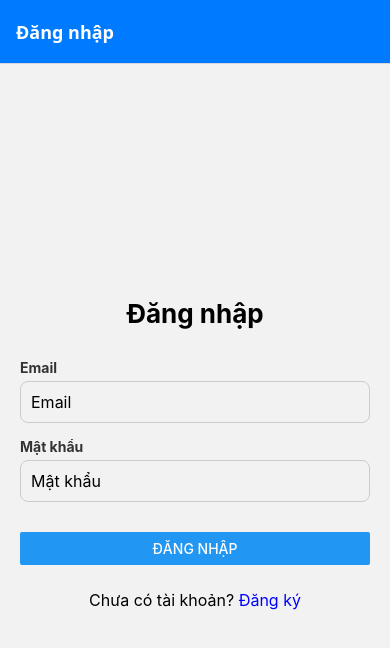
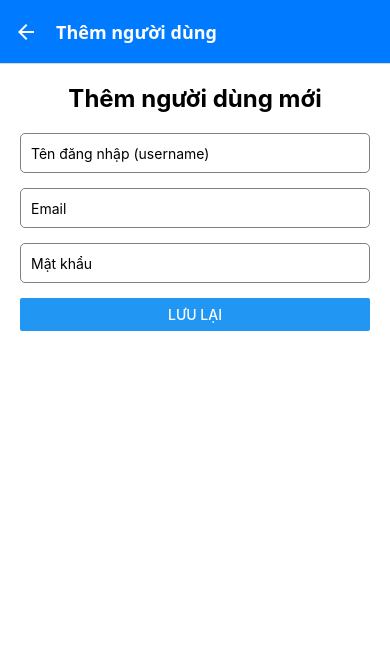
Before and after one commit to longdn81/user-mangagement, a React Native app: screen /AddUser in a window 390 px wide. Shown: the top 648 px of the page. Built offline with nearby package versions, Linux system fonts and the light colour scheme.

Commit message:
addUserScreen

```diff
--- a/navigation/AppNavigator.tsx
+++ b/navigation/AppNavigator.tsx
@@ -5,7 +5,7 @@ import { createNativeStackNavigator } from "@react-navigation/native-stack";
 import LoginScreen from "../screens/LoginScreen";
 // import RegisterScreen from "../screens/RegisterScreen";
 import UserListScreen from "../screens/UserListScreen";
-// import AddUserScreen from "../screens/AddUserScreen";
+import AddUserScreen from "../screens/AddUserScreen";
 import EditUserScreen from "../screens/EditUserScreen";
 
 const Stack = createNativeStackNavigator();
@@ -36,11 +36,11 @@ export default function AppNavigator() {
           component={UserListScreen}
           options={{ title: "Danh sách người dùng" }}
         />
-        {/* <Stack.Screen
+        <Stack.Screen
           name="AddUser"
           component={AddUserScreen}
           options={{ title: "Thêm người dùng" }}
-        /> */}
+        />
         <Stack.Screen
           name="EditUser"
           component={EditUserScreen}
--- a/package.json
+++ b/package.json
@@ -9,6 +9,7 @@
     "web": "expo start --web"
   },
   "dependencies": {
+    "@expo/vector-icons": "^15.0.3",
     "@react-navigation/native": "^7.1.19",
     "@react-navigation/native-stack": "^7.6.1",
     "expo": "~54.0.20",
--- /dev/null
+++ b/screens/AddUserScreen.tsx
@@ -0,0 +1,107 @@
+import React, { useState } from "react";
+import {
+  View,
+  Text,
+  TextInput,
+  Button,
+  StyleSheet,
+  Alert,
+} from "react-native";
+import { getDatabase, ref, push, set } from "firebase/database";
+import { getApp } from "firebase/app";
+
+export default function AddUserScreen({ navigation }: any) {
+  const [username, setUsername] = useState("");
+  const [email, setEmail] = useState("");
+  const [password, setPassword] = useState(""); // Xem cảnh báo bảo mật bên dưới
+
+  const handleSave = async () => {
+    // Kiểm tra xem các trường có bị trống không
+    if (!username || !email || !password) {
+      Alert.alert("Lỗi", "Vui lòng nhập đầy đủ thông tin.");
+      return;
+    }
+
+    try {
+      const db = getDatabase(getApp());
+
+      // 1. Trỏ đến node "users" (rất quan trọng)
+      const usersListRef = ref(db, "/");
+
+      // 2. Dùng push() để tạo một tham chiếu MỚI với ID duy nhất
+      const newUserRef = push(usersListRef);
+
+      // 3. Chuẩn bị dữ liệu người dùng mới
+      const newUserData = {
+        username: username,
+        email: email,
+        password: password, // Xem cảnh báo bảo mật
+        deleted: false, // Mặc định khi tạo mới
+      };
+
+      // 4. Dùng set() để LƯU dữ liệu vào tham chiếu MỚI đó
+      await set(newUserRef, newUserData);
+
+      Alert.alert("Thành công", "Đã thêm người dùng mới!");
+
+      // 5. Tự động quay lại màn hình danh sách
+      navigation.goBack();
+
+    } catch (error) {
+      console.error("Lỗi khi thêm người dùng:", error);
+      Alert.alert("Lỗi", "Không thể thêm người dùng.");
+    }
+  };
+
+  return (
+    <View style={styles.container}>
+      <Text style={styles.title}>Thêm người dùng mới</Text>
+
+      <TextInput
+        style={styles.input}
+        placeholder="Tên đăng nhập (username)"
+        value={username}
+        onChangeText={setUsername}
+      />
+      <TextInput
+        style={styles.input}
+        placeholder="Email"
+        value={email}
+        onChangeText={setEmail}
+        keyboardType="email-address"
+        autoCapitalize="none"
+      />
+      <TextInput
+        style={styles.input}
+        placeholder="Mật khẩu"
+        value={password}
+        onChangeText={setPassword}
+        secureTextEntry // Ẩn mật khẩu
+      />
+
+      <Button title="Lưu lại" onPress={handleSave} />
+    </View>
+  );
+}
+
+const styles = StyleSheet.create({
+  container: {
+    flex: 1,
+    padding: 20,
+    backgroundColor: "#fff",
+  },
+  title: {
+    fontSize: 24,
+    fontWeight: "bold",
+    textAlign: "center",
+    marginBottom: 20,
+  },
+  input: {
+    height: 40,
+    borderColor: "gray",
+    borderWidth: 1,
+    borderRadius: 5,
+    paddingHorizontal: 10,
+    marginBottom: 15,
+  },
+});
--- a/screens/UserListScreen.tsx
+++ b/screens/UserListScreen.tsx
@@ -1,10 +1,12 @@
 import React, { useEffect, useState } from "react";
-import { View, Text, FlatList, Alert, StyleSheet } from "react-native";
+import { View, Text, FlatList, Alert, StyleSheet, TouchableOpacity } from "react-native";
 import UserCard from "../components/UserCard";
 import { getDatabase, ref, get, child, update } from "firebase/database";
 import { getApp } from "firebase/app";
 import { User } from "../types/user.t";
+import FontAwesome from '@expo/vector-icons/FontAwesome';
 import { useIsFocused } from "@react-navigation/native";
+
 
 export default function UserListScreen({ navigation }: any) {
   const [users, setUsers] = useState<User[]>([]);
@@ -65,7 +67,19 @@ export default function UserListScreen({ navigation }: any) {
 
   return (
     <View style={styles.container}>
-      <Text style={styles.title}>Danh sách người dùng</Text>
+
+      <View style={styles.headerRow}>
+        {/* Tiêu đề bên trái */}
+        <Text style={styles.title}>Danh sách người dùng</Text>
+
+        {/* Nút cộng bên phải */}
+        <TouchableOpacity
+          style={styles.addButton}
+          onPress={() => navigation.navigate('AddUser')}
+        >
+          <FontAwesome name="user-plus" size={32} color= "black" />
+        </TouchableOpacity>
+      </View>
 
       {users.length === 0 ? (
         <Text>Không có người dùng nào</Text>
@@ -88,5 +102,14 @@ export default function UserListScreen({ navigation }: any) {
 
 const styles = StyleSheet.create({
   container: { flex: 1, padding: 20, backgroundColor: "#f5f5f5" },
-  title: { fontSize: 24, fontWeight: "bold", textAlign: "center", marginBottom: 20 },
+  title: { fontSize: 24, fontWeight: "bold", flex: 1 , textAlign: "center"},
+  headerRow: {
+    flexDirection: 'row',       // Xếp con theo chiều ngang
+    justifyContent: 'space-between', // Đẩy 2 con về 2 phía
+    alignItems: 'center',      // Căn giữa theo chiều dọc
+    marginBottom: 20,          // Giữ khoảng cách cũ của title
+  },
+  addButton: {
+    padding: 5,
+  }
 });
```
Also changed, not shown: 1 other file (tests, documents, lock files or other folders).
